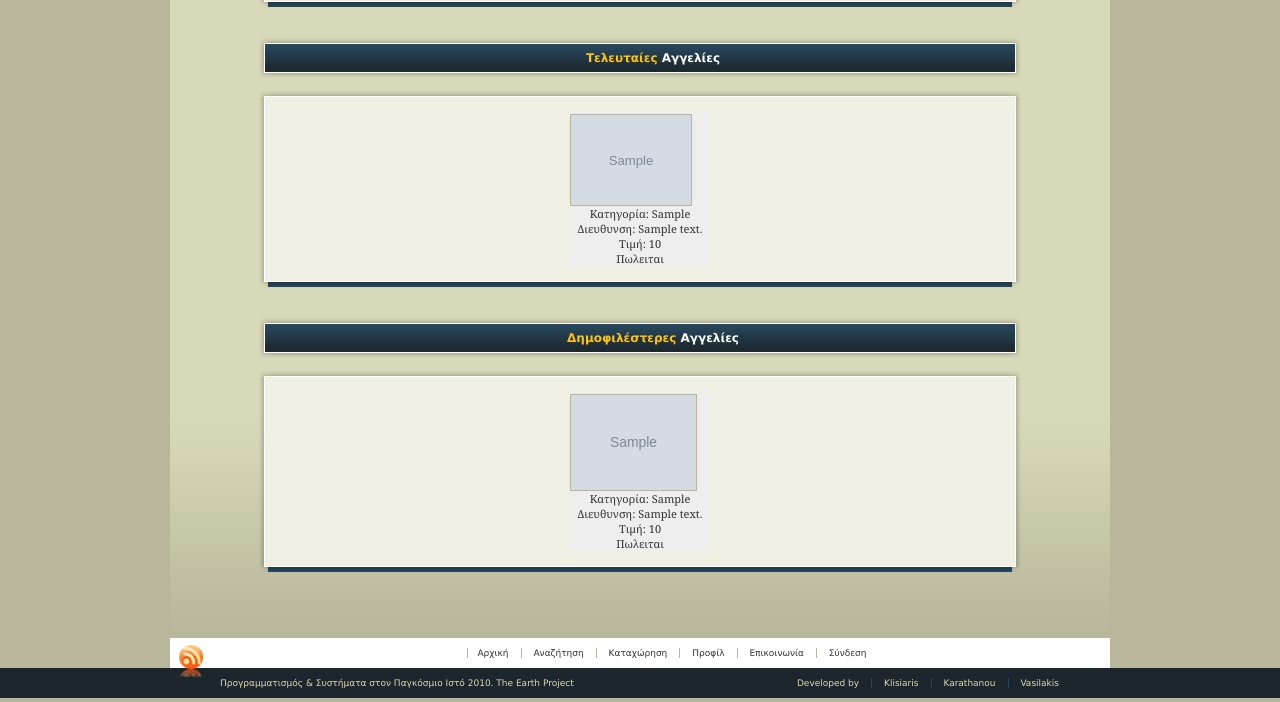
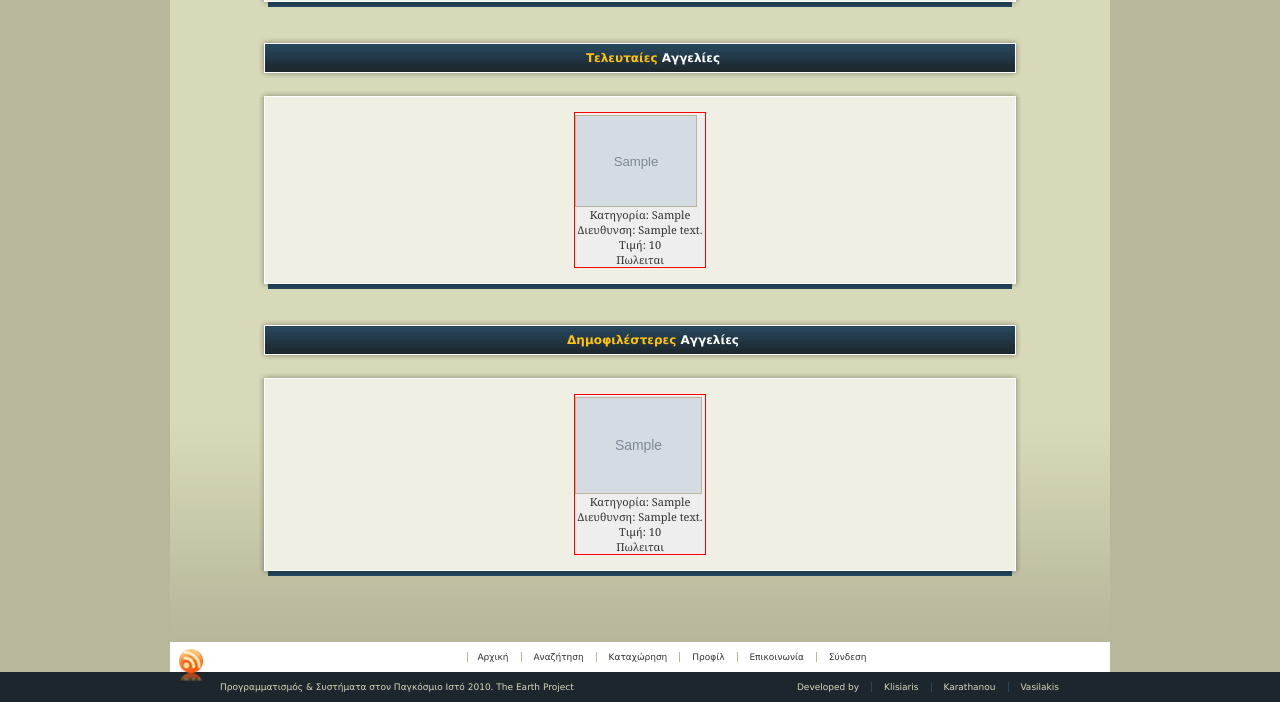
Before and after one commit to vasilakisfil/akinita, a PHP site: page /main.php in a window 1280 px wide. Shown: the part 985-1687 px from the top of the page. Run offline with PHP 8.4, Linux system fonts and the light colour scheme; tables that the repository leaves empty hold one stand-in row (values such as "Sample post"); grey boxes marked "Sample" are stand-in pictures; some libraries are stand-ins or nearby versions.

Commit message:
change the way the popular and last advs are displayed in main page
git-svn-id: http://127.0.0.1/svn/earth@349 7c98068c-6452-4d1e-908a-a0b02d9f98b2

```diff
--- a/site/mystyle.css
+++ b/site/mystyle.css
@@ -1066,15 +1066,20 @@ ul#mainPageAdvsLayout,
     ul#mainPageAdvsLayout li {
        margin: 0;
         padding: 0;
+		overflow:hidden;
+	  display:inline-block;
 		}
 
     ul#mainPageAdvsLayout li {
-      display:inline-block;
+      float:left;
+	  list-style:none;
+
 		text-align:center;
-        width: 140px;
+        width: 130px;
         min-height: 150px;
         background: #eee;
 		vertical-align: top;
+		border:1px solid red;
     }
 
 	ul#mainPageAdvsLayout img {
```
